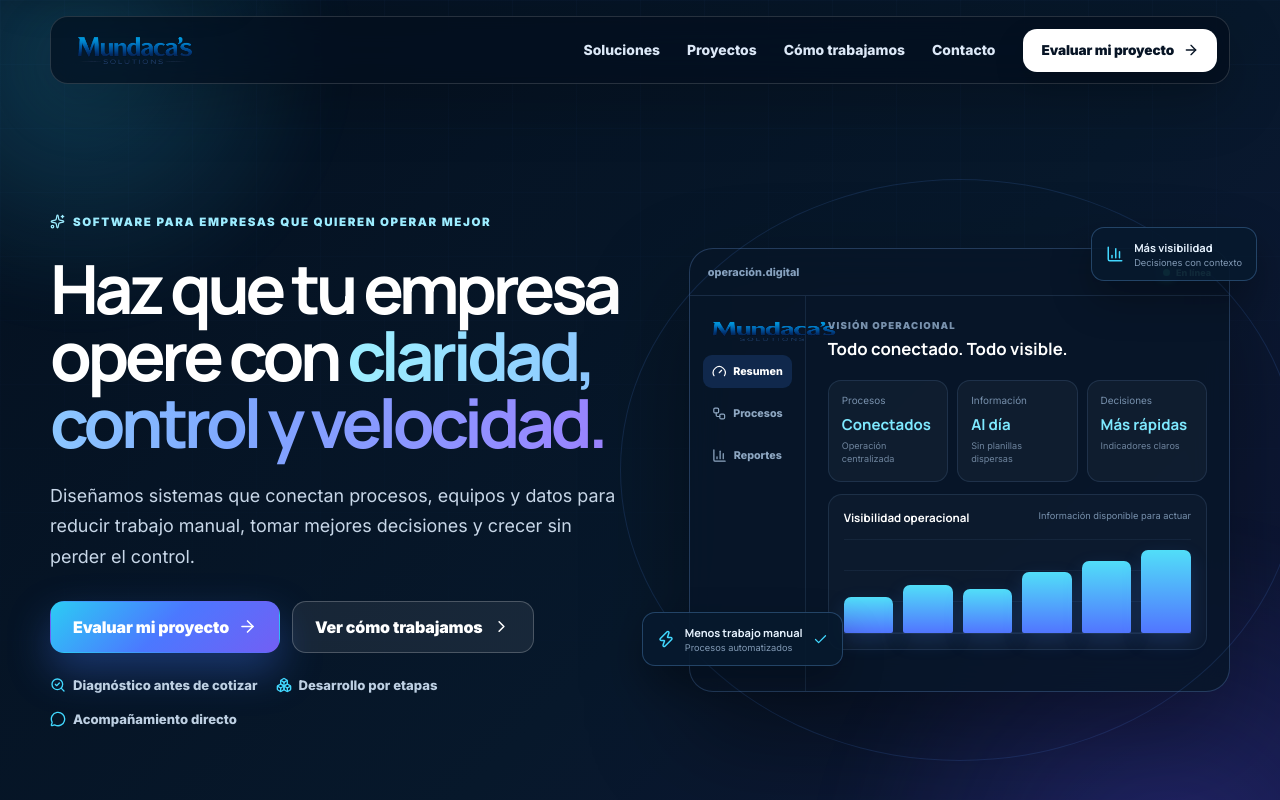
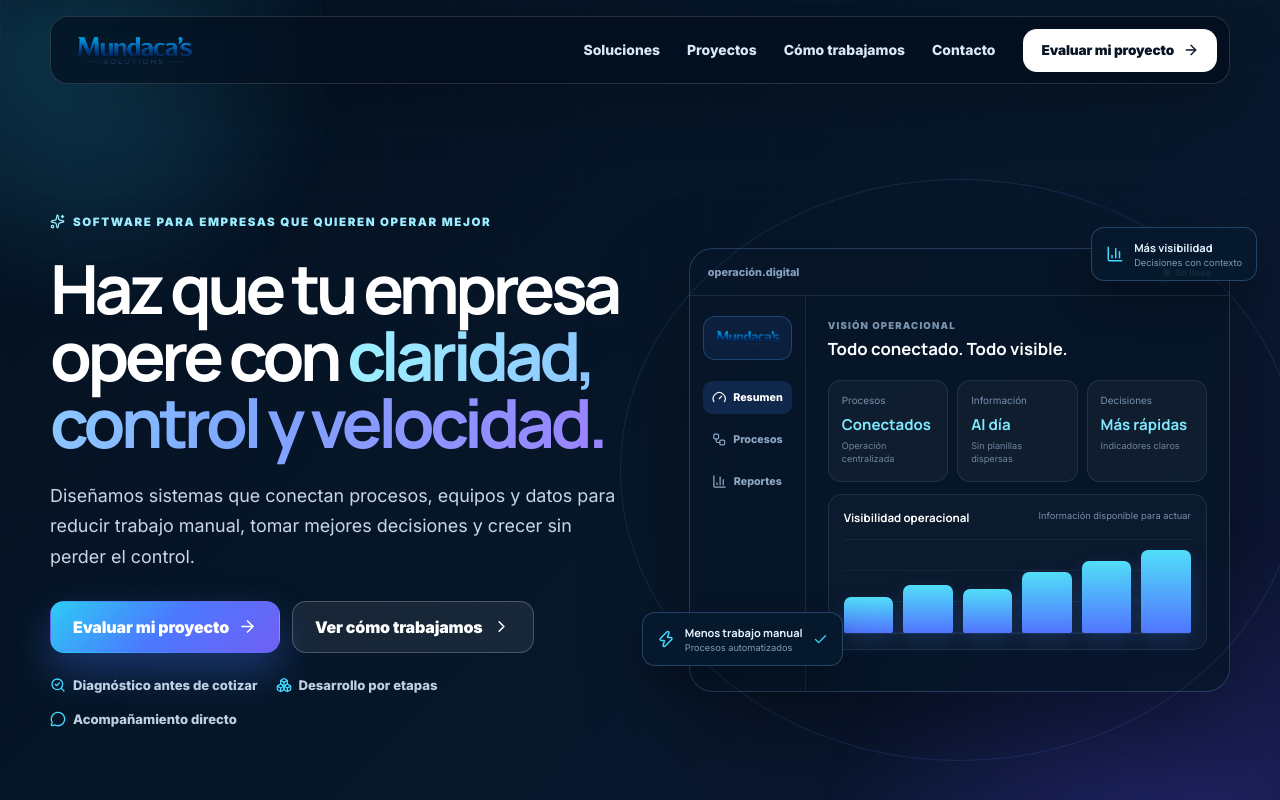
Before and after one commit to cristobalMundacaV/mundaca-solutions, a Next.js app: page / in a window 1280 px wide. Shown: the top 800 px of the page. Built offline with nearby package versions, Linux system fonts and the light colour scheme; no server answers.

Commit message:
Muestra el logo real en el panel principal

```diff
--- a/src/app/landing-saas-2.css
+++ b/src/app/landing-saas-2.css
@@ -3,7 +3,8 @@
 .ms-dashboard-top i { width: 7px; height: 7px; border-radius: 50%; background: #31d49b; box-shadow: 0 0 12px #31d49b; }
 .ms-dashboard-main { min-height: 395px; display: grid; grid-template-columns: 116px 1fr; }
 .ms-dashboard aside { padding: 20px 13px; display: flex; flex-direction: column; gap: 9px; border-right: 1px solid rgba(135,180,234,.12); }
-.ms-dashboard aside b { width: 38px; height: 38px; margin-bottom: 12px; display: grid; place-items: center; border: 1px solid rgba(78,163,255,.35); border-radius: 12px; background: rgba(61,119,209,.18); }
+.ms-dashboard-brand { min-height: 44px; margin-bottom: 12px; padding: 8px; display: grid; place-items: center; border: 1px solid rgba(78,163,255,.28); border-radius: 12px; background: rgba(61,119,209,.12); overflow: hidden; }
+.ms-dashboard-brand img { width: 100%; height: auto; max-height: 27px; object-fit: contain; }
 .ms-dashboard aside span { padding: 9px; display: flex; align-items: center; gap: 7px; color: #8ea7c2; border-radius: 9px; font-size: .67rem; font-weight: 750; }
 .ms-dashboard aside .active { color: #fff; background: rgba(59,123,224,.2); }
 .ms-dashboard-content { padding: 24px 22px 20px; }
```
